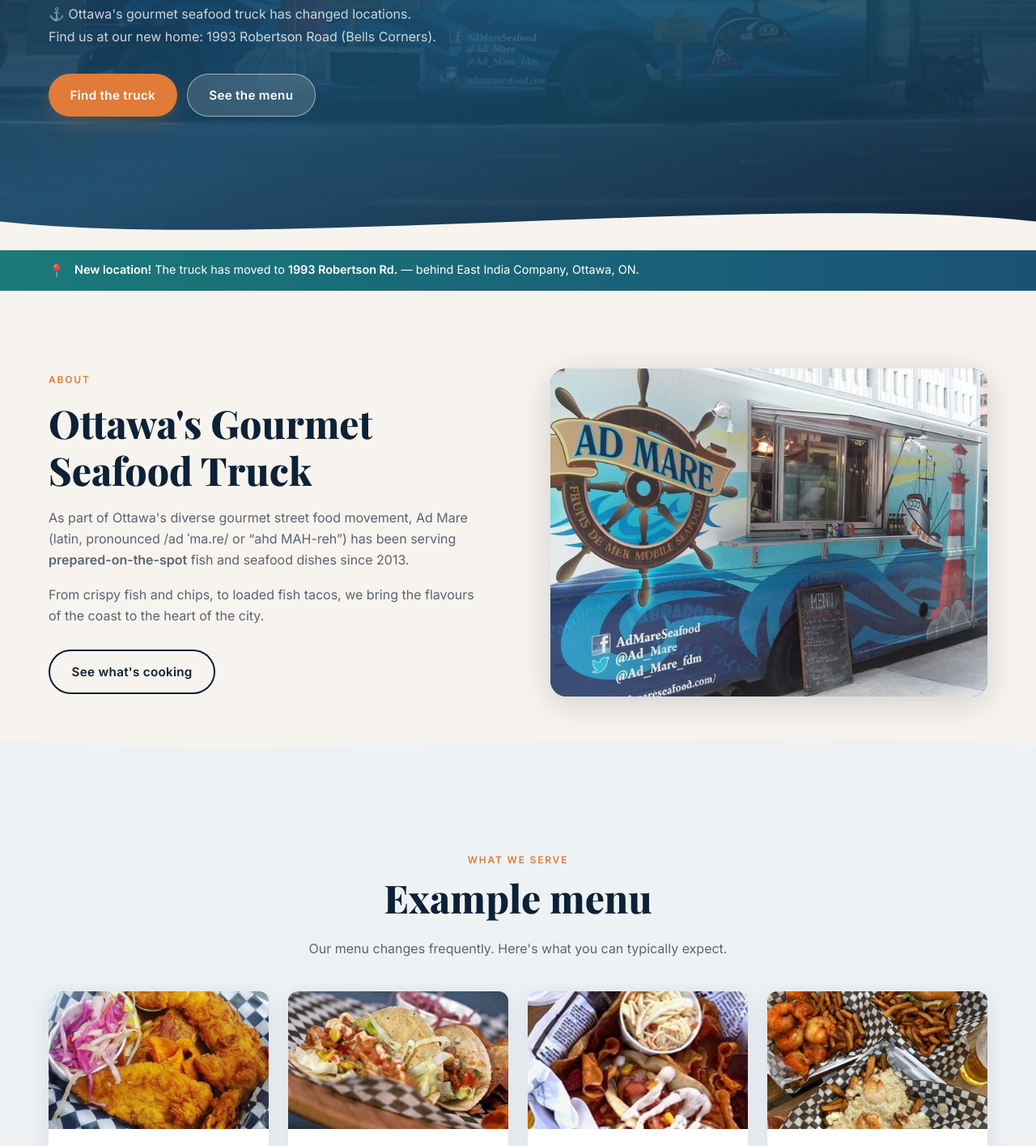
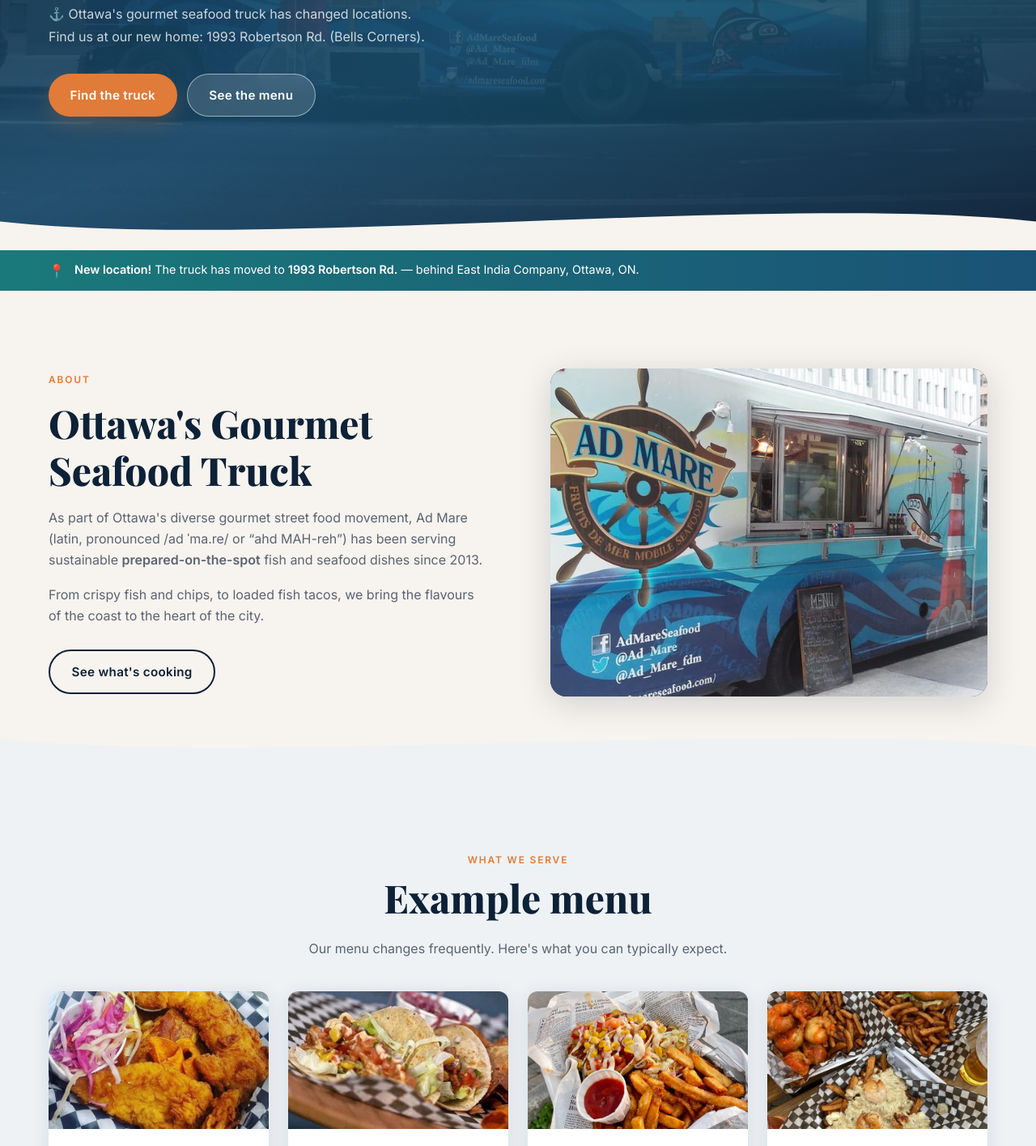
Before and after one commit to samky8/admareseafood, a website: page index.html in a window 1280 px wide. Shown: the part 492-1907 px from the top of the page at 81% size. Drawn offline with nearby package versions, Linux system fonts and the light colour scheme; a web font is replaced by a local one.

Commit message:
Updated images and some copy.

```diff
--- a/index.html
+++ b/index.html
@@ -12,15 +12,15 @@
   <meta property="og:site_name" content="Ad Mare Mobile Seafood Truck" />
   <meta property="og:url" content="https://admareseafood.ca/" />
   <meta property="og:title" content="Ottawa's Gourmet Seafood Truck | Ad Mare Mobile Seafood" />
-  <meta property="og:description" content="Fish and chips, tacos, and coastal favourites now serving at 1993 Robertson Rd. (Bells Corners)" />
-  <meta property="og:image" content="https://admareseafood.ca/images/social-share.jpg" />
+  <meta property="og:description" content="Fish and chips, shrimp tacos, lobster rolls, and coastal favourites now serving at 1993 Robertson Rd. (Bells Corners)" />
+  <meta property="og:image" content="https://admareseafood.ca/images/MarioServing.jpg" />
   <meta property="og:image:width" content="1200" />
   <meta property="og:image:height" content="630" />
   <meta property="og:image:alt" content="Ad Mare Mobile Seafood Truck social share image with logo and Ottawa seafood truck branding." />
   <meta name="twitter:card" content="summary_large_image" />
   <meta name="twitter:title" content="Ad Mare Mobile Seafood Truck | Fresh Seafood in Ottawa" />
   <meta name="twitter:description" content="Fresh fish and chips, tacos, and coastal favourites from Ad Mare's seafood truck, now serving at 1993 Robertson Rd." />
-  <meta name="twitter:image" content="https://admareseafood.ca/images/social-share.jpg" />
+  <meta name="twitter:image" content="https://admareseafood.ca/images/MarioServing.jpg" />
   <link rel="preconnect" href="https://fonts.googleapis.com" />
   <link rel="preconnect" href="https://fonts.gstatic.com" crossorigin />
   <!-- Hero image preload (LCP) -->
@@ -74,7 +74,7 @@
         Fresh from the sea<br />
         <em>to your plate.</em>
       </h1>
-      <p class="hero-sub">⚓ Ottawa's gourmet seafood truck has changed locations.<br />Find us at our new home: 1993 Robertson Road (Bells Corners).</p>
+      <p class="hero-sub">⚓ Ottawa's gourmet seafood truck has changed locations.<br />Find us at our new home: 1993 Robertson Rd. (Bells Corners).</p>
       <div class="hero-cta-group">
         <a href="#visit" class="btn btn-primary">Find the truck</a>
         <a href="#menu" class="btn btn-ghost">See the menu</a>
@@ -109,7 +109,7 @@
         <p class="section-label">About</p>
         <h2>Ottawa's Gourmet<br /> Seafood Truck</h2>
         <p>As part of Ottawa's diverse gourmet street food movement, Ad Mare (latin, pronounced /ad ˈma.re/ or
-“ahd MAH-reh”) has been serving <strong>prepared-on-the-spot</strong> fish and seafood dishes since 2013.</p>
+“ahd MAH-reh”) has been serving sustainable <strong>prepared-on-the-spot</strong> fish and seafood dishes since 2013.</p>
         <p>From crispy fish and chips, to loaded fish tacos, we bring the flavours of the coast to the heart of the city.</p>
         <a href="#menu" class="btn btn-outline">See what's cooking</a>
       </div>
@@ -154,7 +154,7 @@
         </div>
         <div class="menu-card">
           <div class="menu-card-img-wrap">
-            <img src="images/Shrimp Tacos.jpg" alt="Shrimp tacos" loading="lazy" decoding="async" />
+            <img src="images/ShrimpTacos2.png" alt="Shrimp tacos" loading="lazy" decoding="async" />
           </div>
           <div class="menu-card-icon">🍤</div>
           <h3>Shrimp Tacos</h3>
@@ -338,7 +338,7 @@
     <div class="container footer-inner">
       <div class="footer-brand">
         <img src="images/Ad Mare banner transparent.png" alt="Ad Mare banner" class="footer-banner-img" loading="lazy" decoding="async" />
-        <p>Ottawa's gourmet seafood truck.<br />Spring through Fall on Robertson Rd.</p>
+        <p>Ottawa's gourmet seafood truck.<br />Opening Spring 2026 at 1993 Robertson Rd.</p>
       </div>
       <nav class="footer-nav">
         <a href="#menu">Menu</a>
```
Also changed, not shown: images/MarioServing.jpg (renamed from images/67057453_386558355334716_1928169492446183424_n.jpg), images/ShrimpTacos2.png (added), images/social-share.jpg (deleted).
